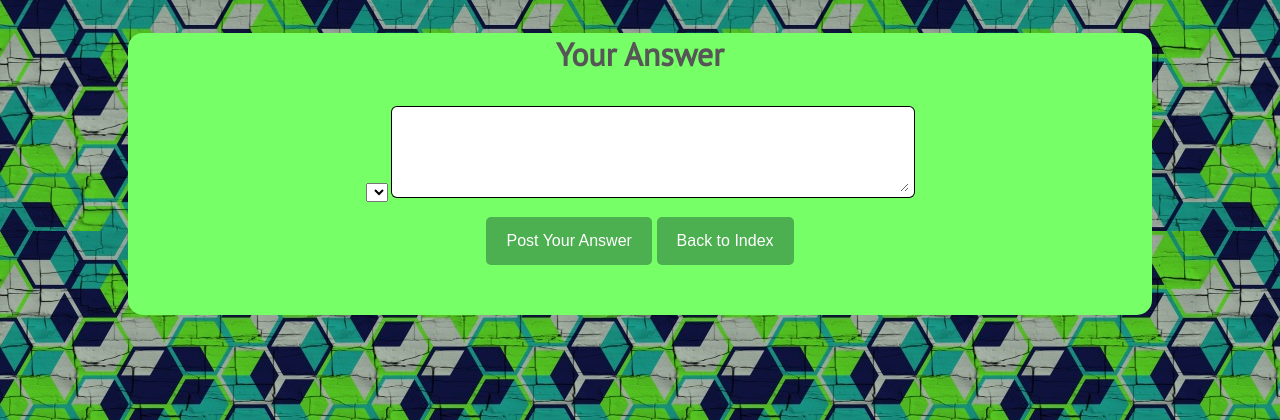
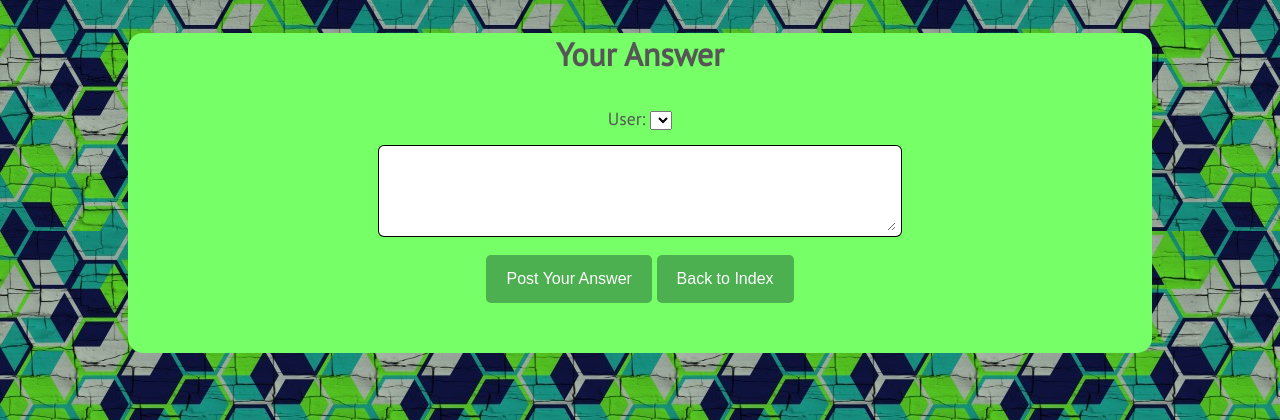
Before and after one commit to AndrasKovacs84/mittuDOMAIN-AskMate_project_sql, a Flask app: template templates/answer_form.html in a window 1280 px wide. Shown: the top 420 px of the page. Run offline with Flask 2, Linux system fonts and the light colour scheme; the template is opened without the code that fills it, so the values that code supplies are empty.

Commit message:
Cosmetic fix in answer_for.html

```diff
--- a/templates/answer_form.html
+++ b/templates/answer_form.html
@@ -11,12 +11,14 @@
         <p> {{ question[1] }}</p>
         <h3>Your Answer</h3>
         <form action="/answer/new_id" method="POST">
+        <p>
+            User:
             <select name='selected_user'>
                 {% for name in usernames %}
                     <option value= {{ name[0] }} > {{ name[0] }} </option>
                 {% endfor %}
             </select>
-
+        </p>
                 <textarea name="answer" required minlength="10" rows="15" cols="92"></textarea>
                 <p>
                     <button type="submit" name="button" value="{{ question_id }}">Post Your Answer</button>
```
